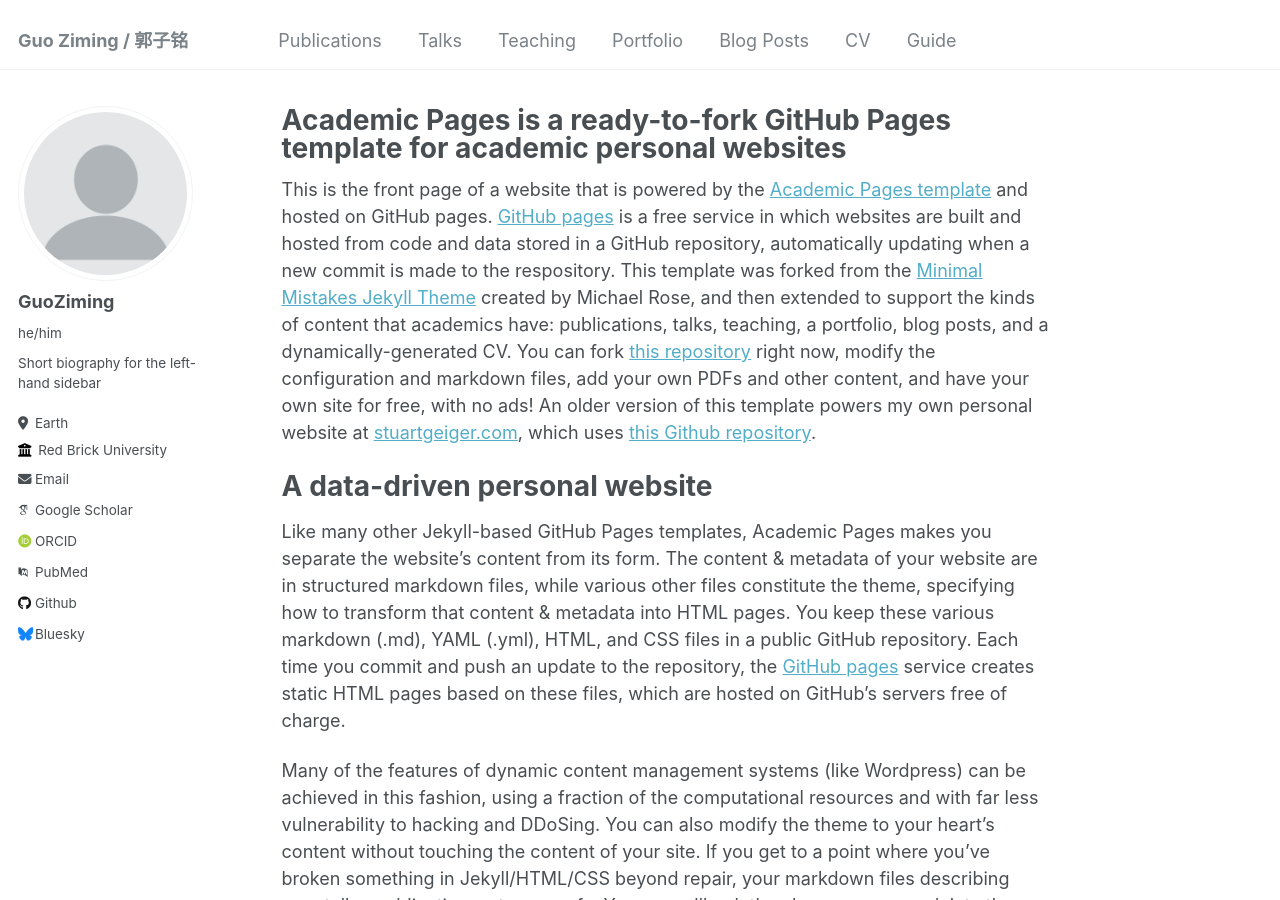
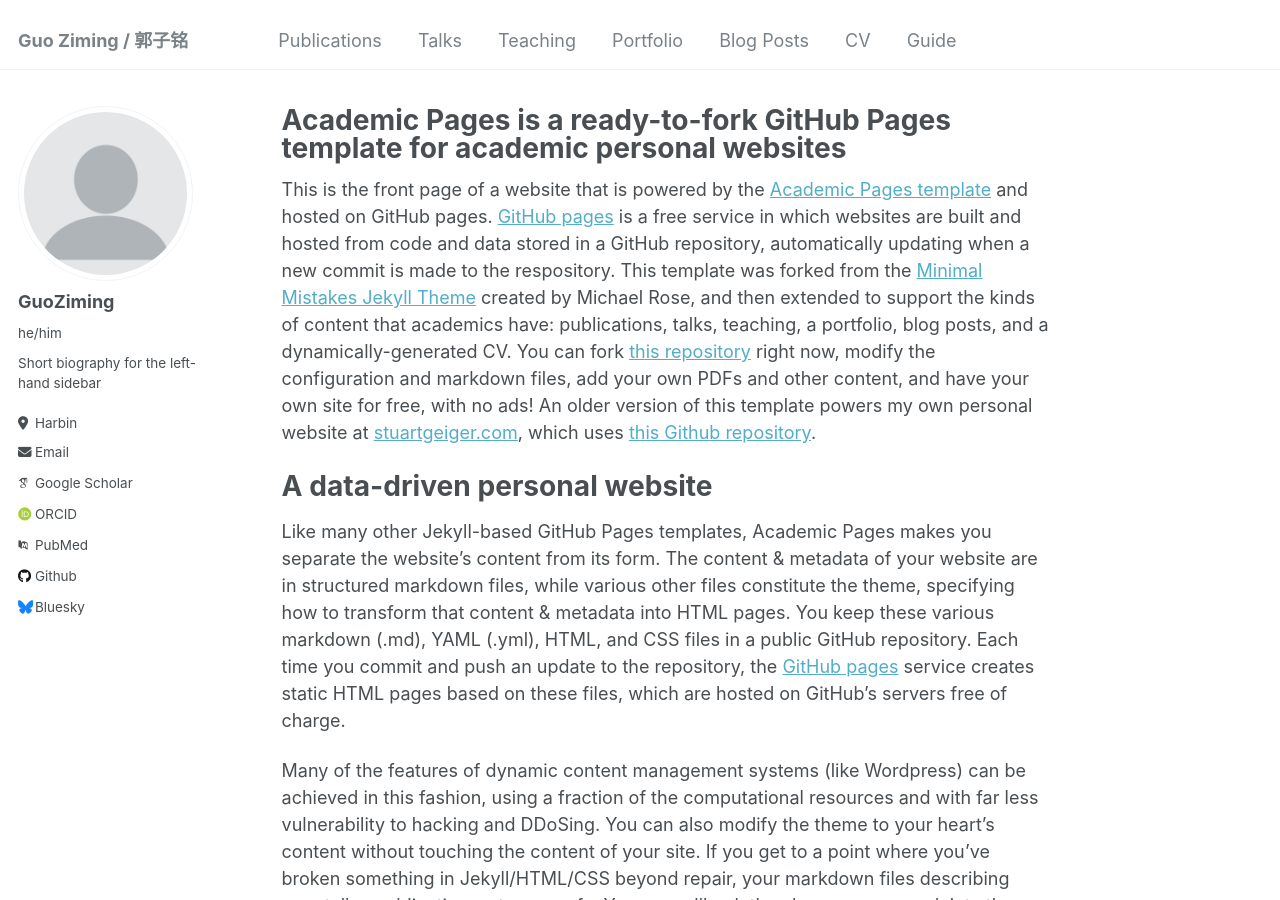
Before and after one commit to mcxiaoxiao/mcxiaoxiao.github.io, a Jekyll site: the page built from _pages/about.md, in a window 1280 px wide and 900 px high. Built offline with Jekyll 4.4.1, drawn with Linux system fonts in a browser that asks for light colours; some web fonts are replaced.

Commit message:
Update _config.yml

```diff
--- a/_config.yml
+++ b/_config.yml
@@ -25,10 +25,10 @@ author:
   name             : "GuoZiming"
   pronouns         : "he/him"
   bio              : "Short biography for the left-hand sidebar"
-  location         : "Earth"
-  employer         : "Red Brick University"
+  location         : "Harbin"
+  employer         : # "Red Brick University"
   uri              : # URL
-  email            : "none@example.org"
+  email            : "orlosziming@outlook.com"
 
   # Academic websites
   arxiv            : # URL - Update with the correct link to your profile
```
